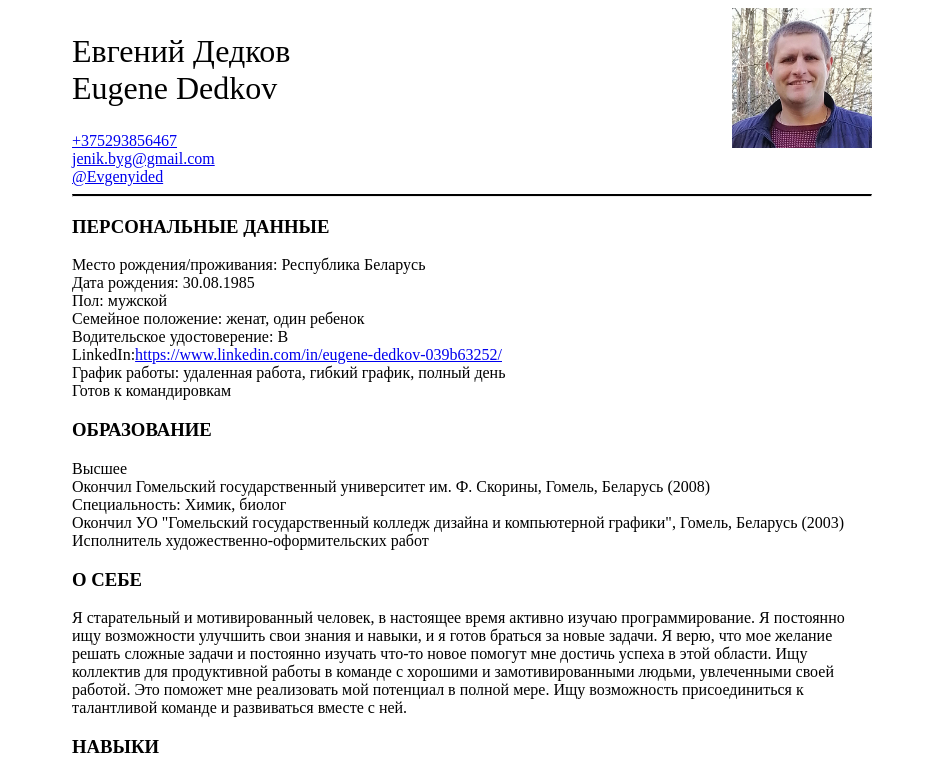
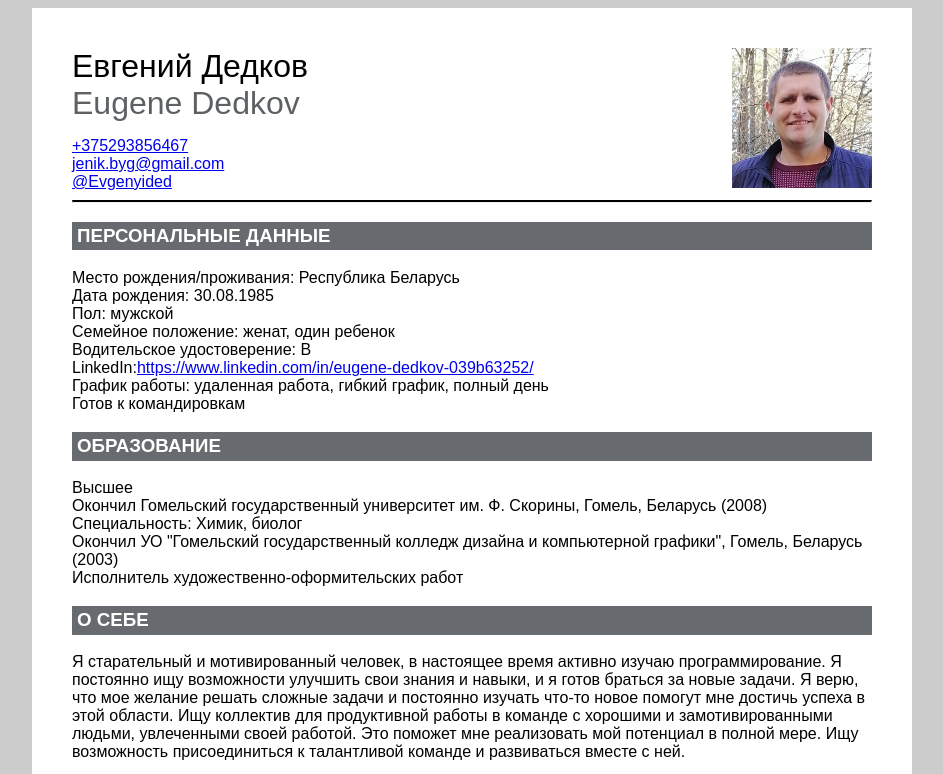
Before and after one commit to Jenyded/Summary, a plain HTML site: page index.html in a window 1280 px wide. Shown: the top 774 px of the page, without its empty margins (168-1111 px from the left). Drawn offline with Linux system fonts and the light colour scheme.

Commit message:
Update styles.css

```diff
--- a/styles.css
+++ b/styles.css
@@ -7,9 +7,16 @@ td {
   padding: 10px;
 }
 
+body {
+  font-family: 'arial';
+  background-color: #ccc;
+}
+
 .wrapper {
   width: 800px;
   margin: 0 auto;
+  padding: 40px;
+  background-color: white;
 }
 
 .header-wrapper {
@@ -17,14 +24,32 @@ td {
   justify-content: space-between;
 }
 
+.username-en {
+  color: #5d6163;
+}
+
 .user-photo {
   width: 140px;
   height: 140px;
 }
 
+.contact {
+  margin-top: 15px;
+}
+
 .username {
   font-size: 32px;
-  margin: 25px 0;
+}
+
+.title {
+  background-color: #676a6e;
+  color: white;
+  padding: 5px 0 5px 5px;
+  line-height: 1;
+}
+
+.projects-table {
+  margin: 10px 0;
 }
 
 .divider {
```
